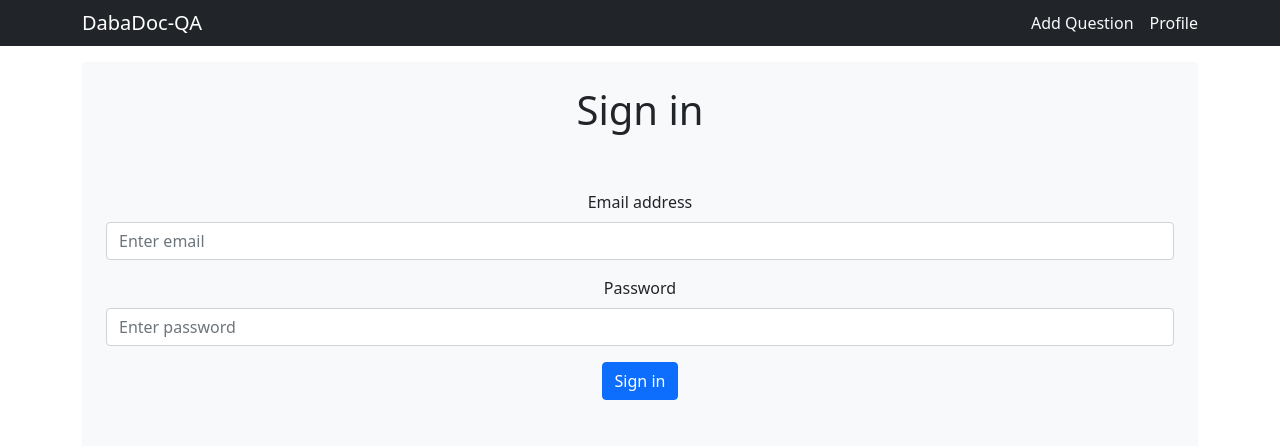
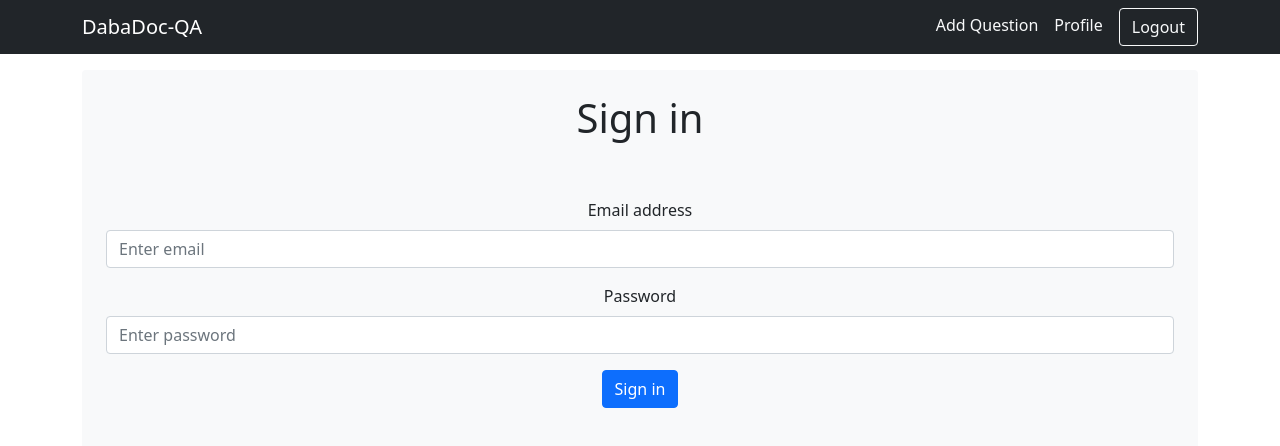
Before and after one commit to rida-elbahtouri/DabaDoc-FrontEnd, a React (Create React App) app: page /login in a window 1280 px wide. Shown: the top 446 px of the page. Built offline with nearby package versions, Linux system fonts and the light colour scheme.

Commit message:
add redirects for athenrication

```diff
--- a/src/App.js
+++ b/src/App.js
@@ -1,17 +1,30 @@
-import { BrowserRouter as Router } from "react-router-dom";
 import Nav from "./Nav";
-
 import SwitchLinks from "./SwitchLinks";
+import { checkToken } from "./functions/Api";
+import { useEffect } from "react";
+import { useLocation, useHistory } from "react-router-dom";
 
 const App = () => {
+  const location = useLocation();
+  const history = useHistory();
+  useEffect(() => {
+    if (location.pathname !== "/login") {
+      if (localStorage.getItem("token")) {
+        checkToken(localStorage.getItem("token")).catch(() => {
+          localStorage.removeItem("token");
+          history.push("/login");
+        });
+      } else {
+        history.push("/login");
+      }
+    }
+  }, [location.pathname]);
   return (
     <div>
-      <Router>
-        <Nav />
-        <div className="container mt-3">
-          <SwitchLinks />
-        </div>
-      </Router>
+      <Nav />
+      <div className="container mt-3">
+        <SwitchLinks />
+      </div>
     </div>
   );
 };
--- a/src/Nav.js
+++ b/src/Nav.js
@@ -1,8 +1,14 @@
 import React from "react";
-import { Navbar, Container } from "react-bootstrap";
-import { Link } from "react-router-dom";
+import { Navbar, Container, Button } from "react-bootstrap";
+import { Link, Redirect } from "react-router-dom";
+import { useHistory } from "react-router";
 
 const Nav = () => {
+  const history = useHistory();
+  const logout = () => {
+    localStorage.removeItem("token");
+    history.push("/login");
+  };
   return (
     <Navbar bg="dark" variant="dark">
       <Container>
@@ -13,10 +19,13 @@ const Nav = () => {
           <Link className="text-light" to="/question/add">
             Add Question
           </Link>
-
           <Link className="text-light ms-3 " to="/profile">
             Profile
           </Link>
+
+          <Button onClick={logout} variant="outline-light" className="ms-3">
+            Logout
+          </Button>
         </div>
       </Container>
     </Navbar>
--- a/src/index.js
+++ b/src/index.js
@@ -1,11 +1,14 @@
 import React from "react";
 import ReactDOM from "react-dom";
 import App from "./App";
+import { BrowserRouter as Router } from "react-router-dom";
 import "./assets/style.css";
 import "bootstrap/dist/css/bootstrap.min.css";
 ReactDOM.render(
   <React.StrictMode>
-    <App />
+    <Router>
+      <App />
+    </Router>
   </React.StrictMode>,
   document.getElementById("root")
 );
```
